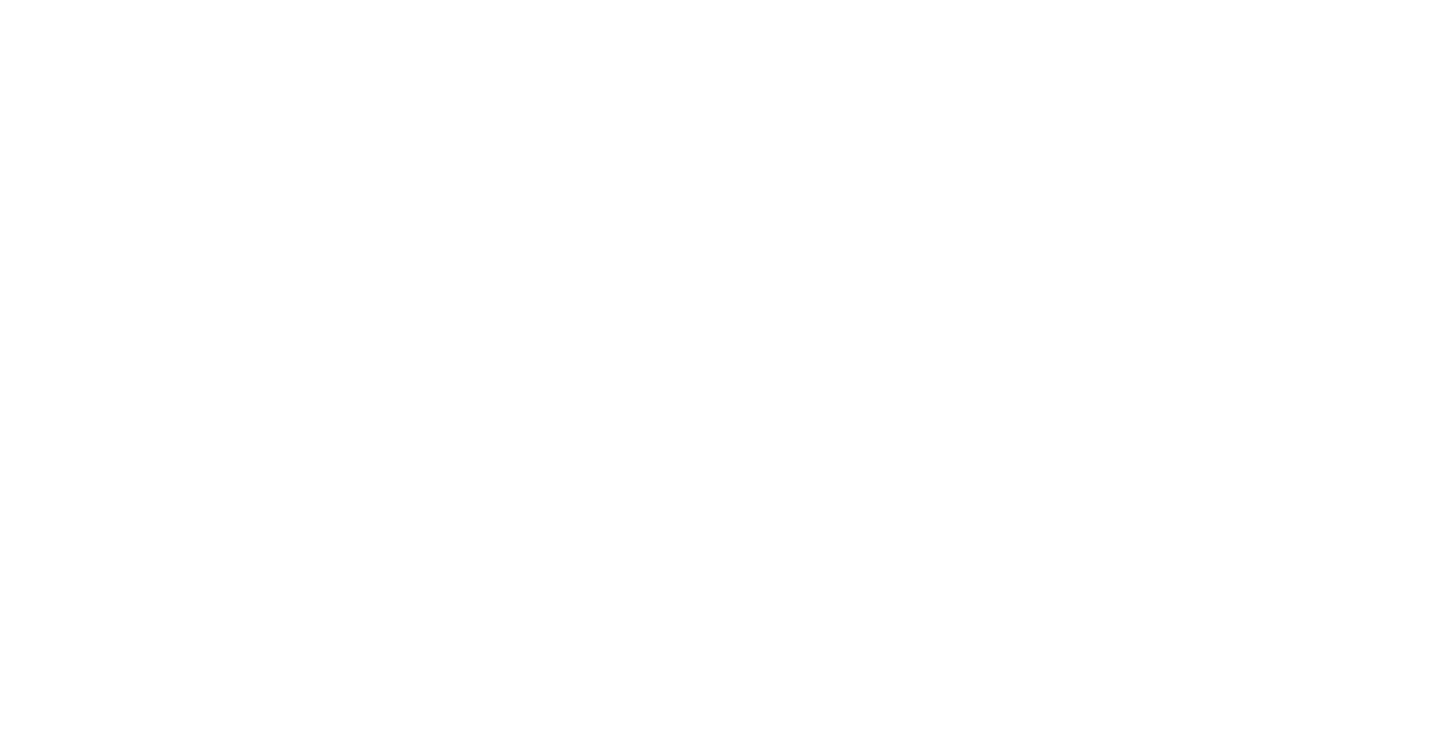
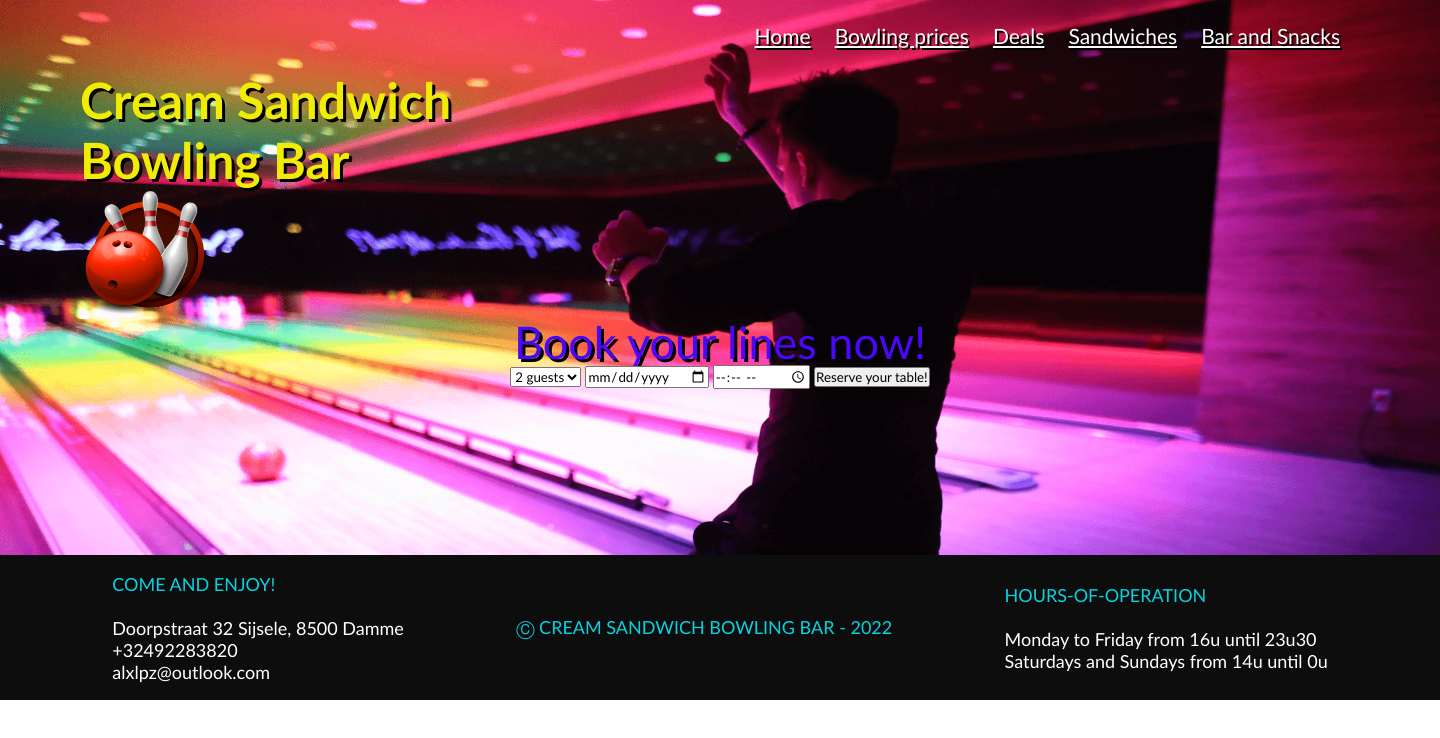
Before and after one commit to alexander-lopez-s/UX-UI-website, a website: page index.html in a window 1280 px wide. Shown: the whole page, 1440 px wide, since content can reach past the window. Drawn offline with Linux system fonts and the light colour scheme.

Commit message:
adding the first elements to my website

```diff
--- a/index.html
+++ b/index.html
@@ -4,9 +4,84 @@
     <meta charset="UTF-8" />
     <link rel="icon" type="image/svg+xml" href="./client/assets/favicon.ico" />
     <meta name="viewport" content="width=device-width, initial-scale=1.0" />
-    <title>project!</title>
+    <title>Cream Sandwich Bowling Bar</title>
 
-    <link href="./styles/index.css" rel="stylesheet" />
+    <link href="../styles/styles.css" rel="stylesheet" />
   </head>
-  <body></body>
+
+  <body>
+    <div class="main-container">
+      <nav>
+        <div class="nav-bar">
+          <ul>
+            <li><a href="#">Home </a></li>
+            <li><a href="#">Bowling prices</a></li>
+            <li><a href="#">Deals</a></li>
+            <li><a href="#">Sandwiches</a></li>
+            <li><a href="#">Bar and Snacks</a></li>
+          </ul>
+        </div>
+      </nav>
+
+      <header>
+        <div class="title-and-logo">
+          <div class="title">
+            <h1>Cream Sandwich Bowling Bar</h1>
+          </div>
+          <div class="logo">
+            <img
+              src="../styles/bowling-icon.png"
+              height="125px"
+              width="130px"
+              alt="bowling logo"
+            />
+          </div>
+        </div>
+      </header>
+
+      <section>
+        <div class="booking-section">
+          <div class="booking-text">
+            <p>Book your lines now!</p>
+          </div>
+          <div class="form">
+            <form>
+              <select name="number-of-guests">
+                <option value="2 guests">2 guests</option>
+                <option value="3 guests">3 guests</option>
+                <option value="4 guests">4 guests</option>
+                <option value="5 guests">5 guests</option>
+                <option value="6 guests">6 guests</option>
+                <option value="7 guests">7 guests</option>
+                <option value="8 guests">8 guests</option>
+              </select>
+              <input type="date" />
+              <input type="time" />
+              <button type="submit" value="Reserve your table!">
+                Reserve your table!
+              </button>
+            </form>
+          </div>
+        </div>
+      </section>
+      <div class="footer">
+        <div class="contact-info">
+          <p class="main-text">Come and enjoy!</p>
+          <br />
+          <p>Doorpstraat 32 Sijsele, 8500 Damme</p>
+          <p>+32492283820</p>
+          <p>alxlpz@outlook.com</p>
+        </div>
+        <div class="All-rights-reserved">
+          <p class="main-text">Ⓒ Cream Sandwich Bowling Bar - 2022</p>
+        </div>
+        <div class="hours-of-operation">
+          <p class="main-text">Hours-of-operation</p>
+          <br />
+          <p>Monday to Friday from 16u until 23u30</p>
+          <p>Saturdays and Sundays from 14u until 0u</p>
+        </div>
+      </div>
+    </div>
+  </body>
 </html>
--- /dev/null
+++ b/styles/styles.css
@@ -0,0 +1,100 @@
+* {
+  font-family: "Gill Sans", "Gill Sans MT", Calibri, "Trebuchet MS", sans-serif;
+  padding: 0;
+  margin: 0;
+}
+
+.main-container {
+  display: flex;
+  flex-direction: column;
+  width: 1440px;
+  height: 700px;
+  background-image: url(../styles/background.png);
+  background-size: 1440px 700px;
+}
+
+.nav-bar {
+  display: flex;
+  width: 1350px;
+  height: 70px;
+  margin-left: 10px;
+  justify-content: right;
+  align-items: center;
+}
+
+.nav-bar li {
+  list-style-type: none;
+  display: inline-block;
+}
+
+.nav-bar a {
+  font-size: 21px;
+  padding-right: 20px;
+  color: white;
+  text-shadow: 2px 2px black;
+}
+
+.nav-bar a:hover {
+  color: rgb(240, 236, 6);
+}
+
+.title-and-logo {
+  padding-left: 80px;
+}
+
+.title {
+  display: flex;
+  width: 500px;
+}
+
+.title h1 {
+  font-size: 50px;
+  color: rgb(240, 236, 6);
+  text-shadow: 3px 3px black;
+}
+
+.logo {
+  display: flex;
+  justify-content: left;
+}
+
+.logo img {
+  border-radius: 10px;
+}
+
+.booking-section {
+  display: flex;
+  flex-direction: column;
+  width: auto;
+  height: 240px;
+  justify-content: baseline;
+  align-items: center;
+}
+
+.booking-text {
+  height: 50px;
+}
+
+.booking-text p {
+  font-size: 45px;
+  color: rgb(73, 9, 248);
+  text-shadow: 3px 3px black;
+}
+
+.footer {
+  display: flex;
+  flex: row;
+  width: 100%;
+  height: 160px;
+  background-color: rgb(14, 13, 13);
+  color: white;
+  justify-content: space-evenly;
+  font-size: 18px;
+  align-items: center;
+}
+
+.main-text {
+  font-size: 18px;
+  color: rgb(8, 210, 224);
+  text-transform: uppercase;
+}
```
Also changed, not shown: .cspell.json, README.md, styles/Prototype.png (added), styles/background.png (added), styles/bowling-icon.png (added), 1 other file.
